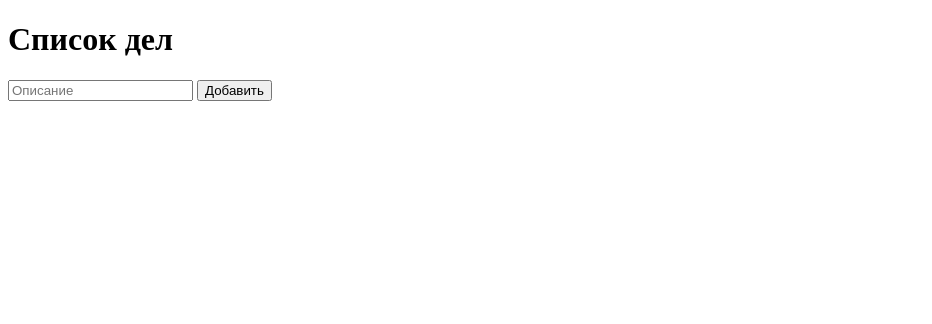
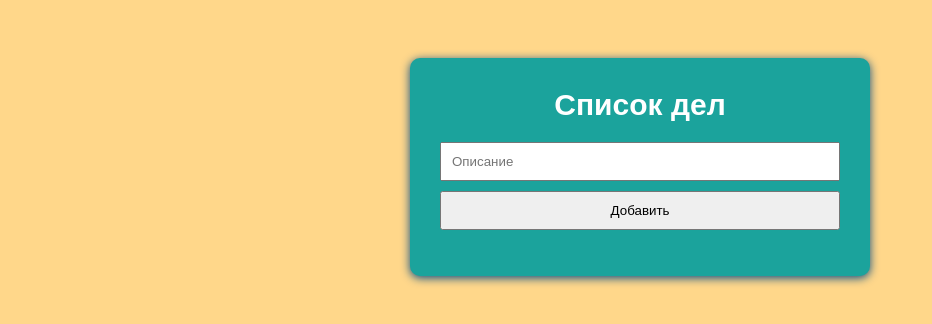
Before and after one commit to paul76546/todo_7, a plain HTML site: page index.html in a window 1280 px wide. Shown: the whole page, without its empty margins (0-932 px from the left). Drawn offline with Linux system fonts and the light colour scheme; files that its build step writes are made by us from their sources; the site is published under a folder, as on GitHub Pages, so addresses that start at the root find nothing.

Commit message:
upd 30 and 8 st

```diff
--- a/index.html
+++ b/index.html
@@ -5,7 +5,7 @@
     <meta name="viewport"
           content="width=device-width, user-scalable=no, initial-scale=1.0, maximum-scale=1.0, minimum-scale=1.0">
     <meta http-equiv="X-UA-Compatible" content="ie=edge">
-    <link rel="stylesheet" href="/style/style.css">
+    <link rel="stylesheet" href="style.css">
     <title>MyTodo</title>
 </head>
 <body>
```
